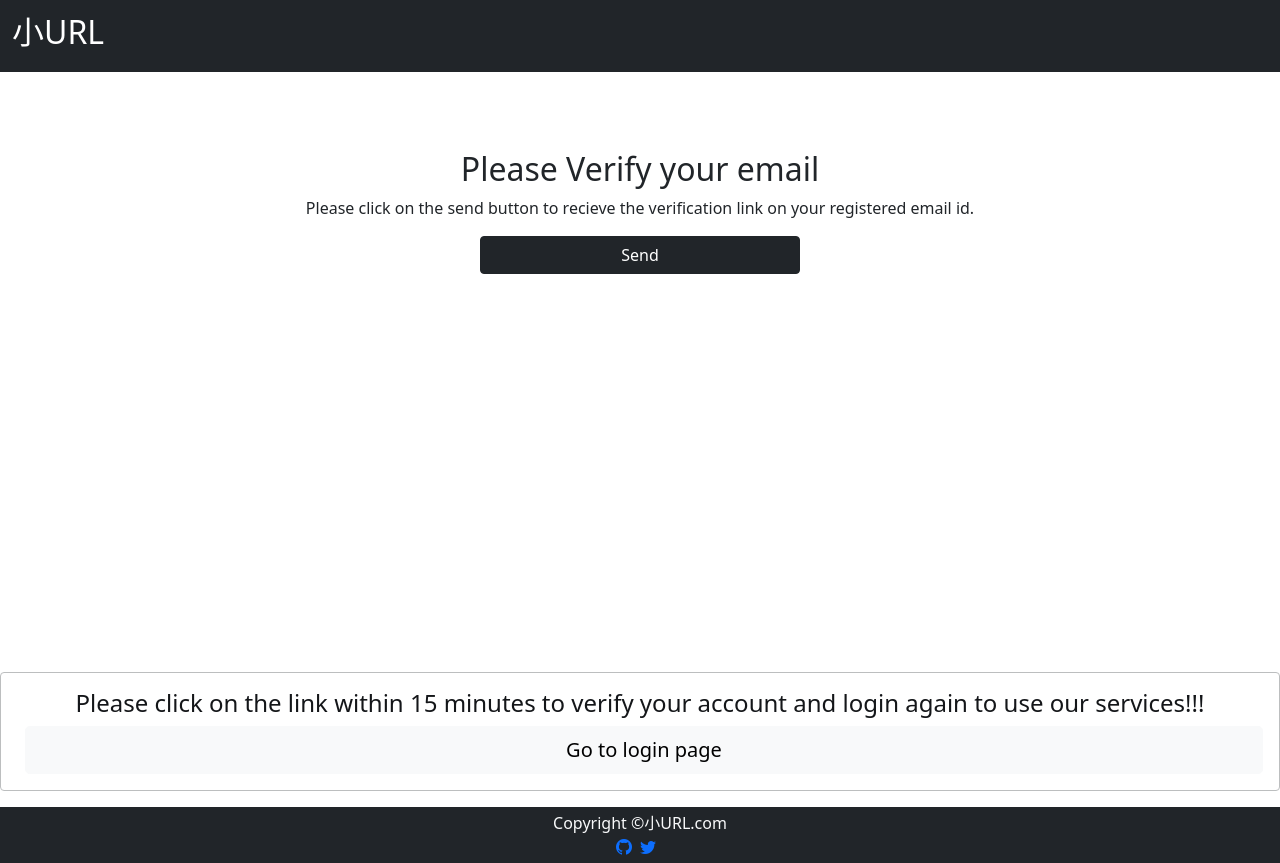
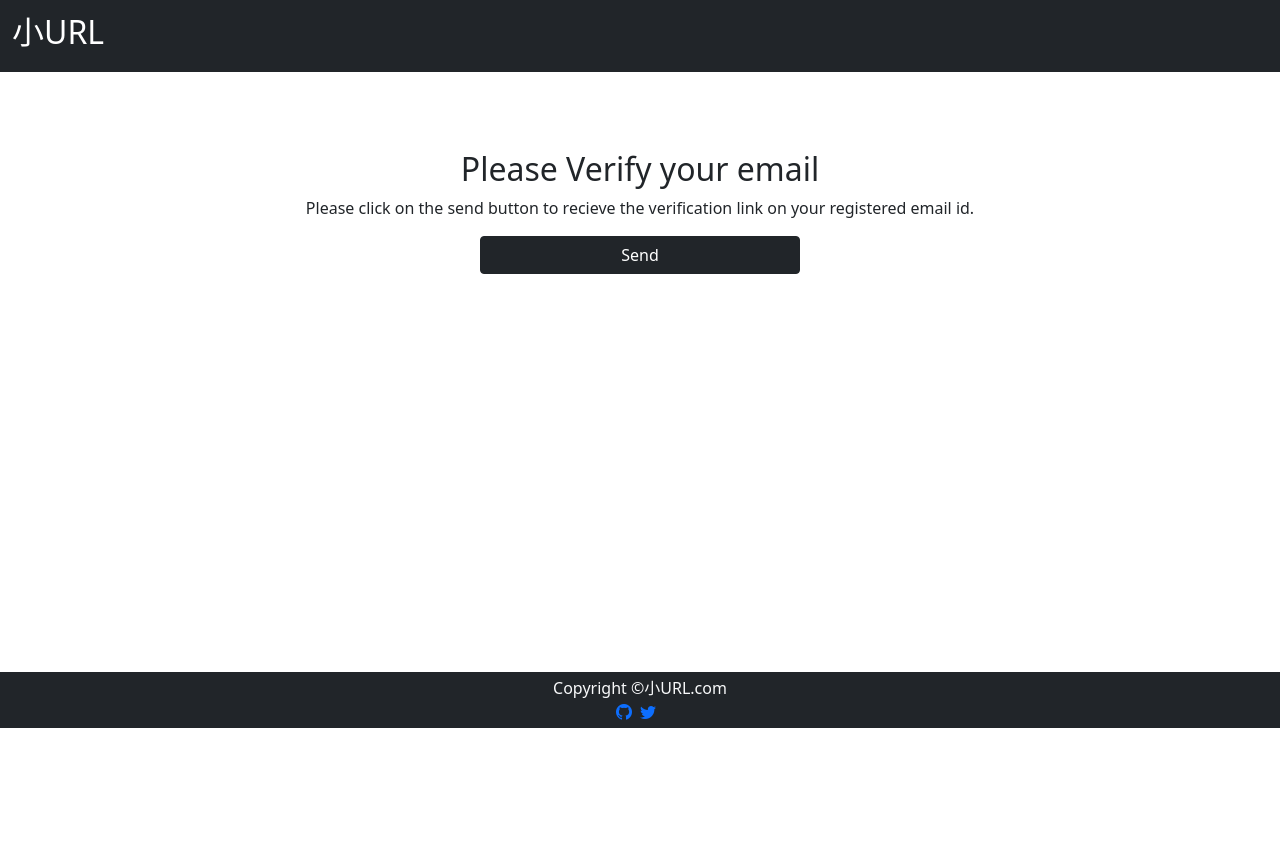
Before and after one commit to Cosmicoppai/chi_url, a React (Create React App) app in the folder frontend/: page /verify in a window 1280 px wide. After the commit the page ends 800 px from the top, so only its background shows below. Built offline with nearby package versions, Linux system fonts and the light colour scheme; sample sign-in values are in the browser's storage.

Commit message:
Update verifymail.js

```diff
--- a/frontend/src/Mycomponents/pages/signuppages/verifymail.js
+++ b/frontend/src/Mycomponents/pages/signuppages/verifymail.js
@@ -6,7 +6,6 @@ import Footer from "../components/footer"
 const Verifymail = () => {
     localStorage.removeItem('token');
     const emailVerification = async () => {
-
         const token = localStorage.getItem("verifyMail");
         await axios.get('send-code', {
             headers: {
@@ -16,11 +15,9 @@ const Verifymail = () => {
         })
             .then(resp => {
                 // console.log(resp);
-            localStorage.clear()
-                if (resp.status === 200) {
-                    document.getElementById('verifyMail').style.display ='none'
-                    document.getElementById('alertBar').style.display ='block'
-                }
+                localStorage.clear()
+                document.getElementById('verifyMail').style.display = 'none'
+                document.getElementById('alertBar').style.display = 'flex'
             })
             .catch(error => {
                 // console.error(error);
@@ -31,10 +28,12 @@ const Verifymail = () => {
         marginTop: "150px",
         marginBottom: "350px",
     }
-     let mystyle2 = {
-        marginTop: "150px",
-        display : "none"
+    let mystyle2 = {
+        marginTop: "205px",
+        marginBottom: "350px",
+        display: 'none'
     }
+
 
     return (
         <>
@@ -51,16 +50,16 @@ const Verifymail = () => {
                 </div>
 
             </nav>
-            <div className="d-flex justify-content-center text-center flex-column" id='verifyMail' style={mystyle}>
+            <div className=" justify-content-center text-center flex-column" id='verifyMail' style={mystyle}>
                 <h2> Please Verify your email</h2>
                 <p>Please click on the send button to recieve the
                     verification link on your registered email id.</p>
                 <button type="button" className="btn btn-dark w-25 mx-auto mb-5"
                     onClick={emailVerification}>Send</button>
             </div>
-            <div className="alert alert-dark bg-transparent d-flex justify-content-center text-center flex-column " id='alertBar' role="alert" style={mystyle2} >
-            <h4>Please click on the link within 15 minutes to verify your account and login again to use our services!!!</h4>
-                <a type="button" style={{color:'black'}}  href="/login" className="btn btn-lg btn-light ms-2">Go to login page</a>
+            <div className="alert alert-dark bg-transparent justify-content-center text-center flex-column " id='alertBar' role="alert" style={mystyle2} >
+                <h4>Please click on the link within 15 minutes to verify your account and login again to use our services!!!</h4>
+                <a type="button" style={{ color: 'black' }} href="/login" className="btn btn-lg btn-outline-light ms-2">Go to login page</a>
             </div>
 
             <Footer />
```
